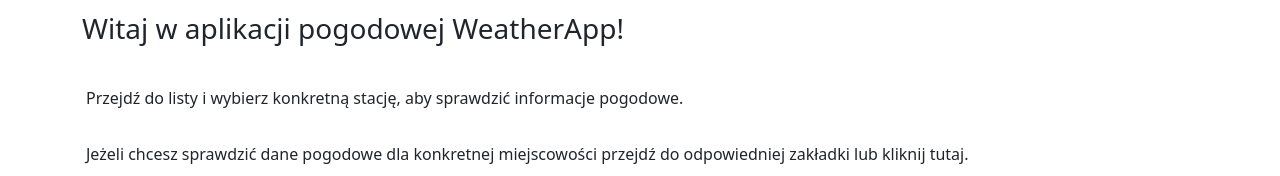
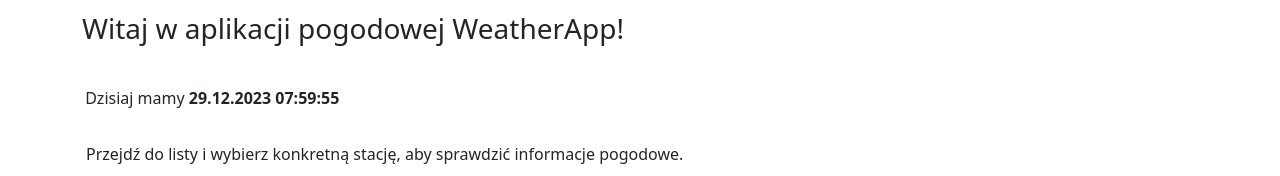
Before and after one commit to DawidDrabczyk/WeatherApp, an Angular app: page / in a window 1280 px wide. Shown: the part 166-342 px from the top of the page. Built offline with nearby package versions, Linux system fonts and the light colour scheme.

Commit message:
Add timer component at home-page

```diff
--- a/src/app/home-page/home-page.component.html
+++ b/src/app/home-page/home-page.component.html
@@ -1,6 +1,10 @@
 <div class="row">
   <div class="col-12 header_app">
     <h3>Witaj w aplikacji pogodowej WeatherApp!</h3>
+  </div>
+
+  <div class="col-12">
+    <app-timer></app-timer>
   </div>
 
   <div class="col-12 option">
--- a/src/app/home-page/home-page.component.ts
+++ b/src/app/home-page/home-page.component.ts
@@ -1,12 +1,12 @@
 import { Component } from '@angular/core';
 import { RouterModule } from '@angular/router';
+import { TimerComponent } from './timer/timer.component';
 
 @Component({
   selector: 'app-home-page',
   standalone: true,
-  imports: [RouterModule],
+  imports: [RouterModule, TimerComponent],
   templateUrl: './home-page.component.html',
   styleUrl: './home-page.component.scss',
 })
-export class HomePageComponent {
-}
+export class HomePageComponent {}
--- /dev/null
+++ b/src/app/home-page/timer/timer.component.html
@@ -0,0 +1,4 @@
+<div class="timer">
+  Dzisiaj mamy
+  <strong>{{ time | async | date : "dd.MM.yyyy HH:mm:ss" }}</strong>
+</div>
--- /dev/null
+++ b/src/app/home-page/timer/timer.component.scss
@@ -0,0 +1,4 @@
+.timer {
+  padding: 1em 0;
+  margin-left: 0.2em;
+}
--- /dev/null
+++ b/src/app/home-page/timer/timer.component.ts
@@ -0,0 +1,18 @@
+import { AsyncPipe, DatePipe } from '@angular/common';
+import { Component, OnInit } from '@angular/core';
+import { Observable, map, timer } from 'rxjs';
+
+@Component({
+  selector: 'app-timer',
+  standalone: true,
+  imports: [AsyncPipe, DatePipe],
+  templateUrl: './timer.component.html',
+  styleUrl: './timer.component.scss',
+})
+export class TimerComponent implements OnInit {
+  public time!: Observable<Date>;
+
+  ngOnInit(): void {
+    this.time = timer(0, 1000).pipe(map(() => new Date()));
+  }
+}
```
Also changed, not shown: 1 other file (tests, documents, lock files or other folders).
